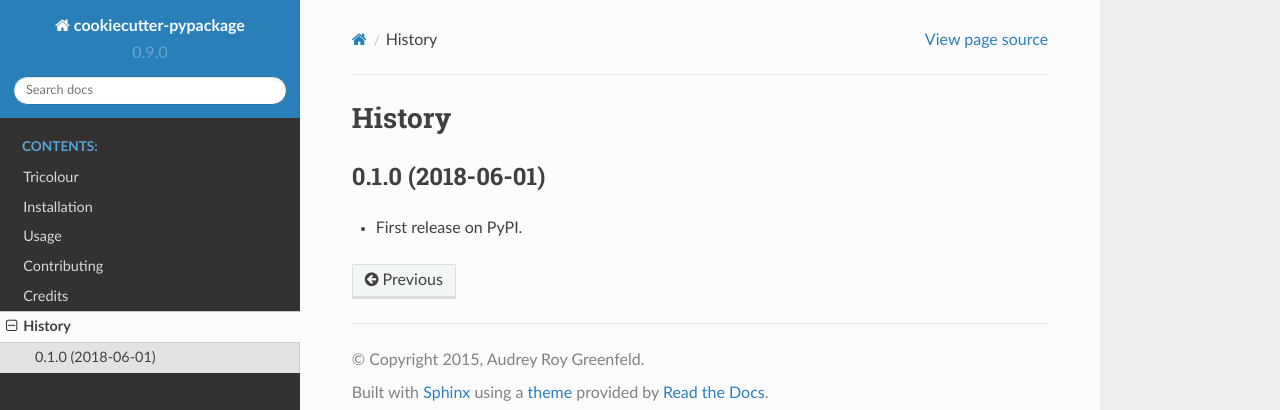
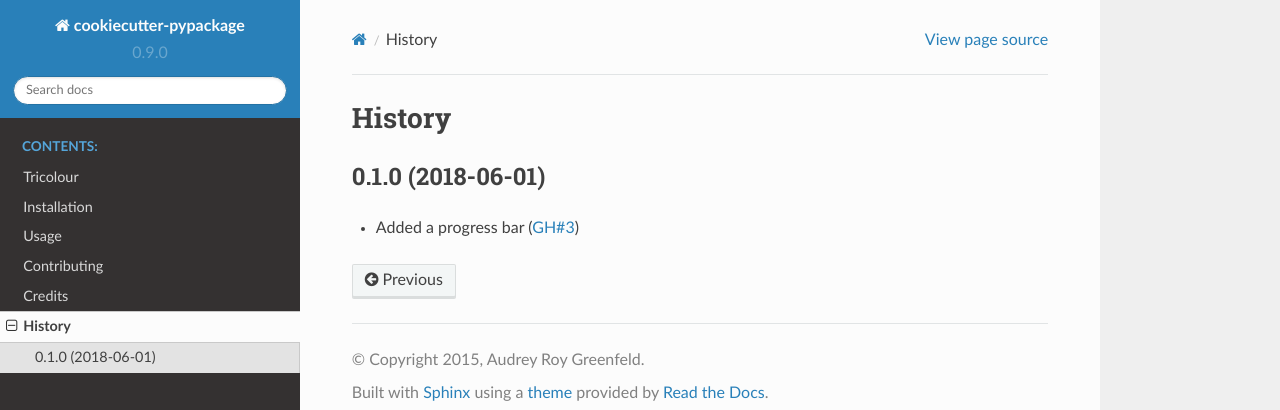
Before and after one commit to ratt-ru/tricolour, a Sphinx documentation site: the page built from docs/history.rst, in a window 1280 px wide. Shown: the top 410 px of the page. Built offline with Sphinx 7.4.7 and the Read the Docs theme 2.0.0, drawn with Linux system fonts in a browser that asks for light colours; pages that are not in the unit, such as notebooks, are missing from menus.

Commit message:
Record the PR

```diff
--- a/HISTORY.rst
+++ b/HISTORY.rst
@@ -5,4 +5,4 @@ History
 0.1.0 (2018-06-01)
 ------------------
 
-* First release on PyPI.
+* Added a progress bar (:pr:`3`)
--- a/docs/conf.py
+++ b/docs/conf.py
@@ -52,6 +52,7 @@ import sphinx_rtd_theme
 extensions = [
     'sphinx.ext.autodoc',
     'sphinx.ext.doctest',
+    'sphinx.ext.extlinks',
     'sphinx.ext.todo',
     'sphinx.ext.coverage',
     'sphinx.ext.viewcode',
@@ -297,6 +298,12 @@ texinfo_documents = [
    'Miscellaneous'),
 ]
 
+extlinks = {
+    'issue': ('https://github.com/ska-sa/tricolour/issues/%s', 'GH#'),
+    'pr': ('https://github.com/ska-sa/tricolour/pull/%s', 'GH#')
+}
+
+
 # Documents to append as an appendix to all manuals.
 #texinfo_appendices = []
 
```
